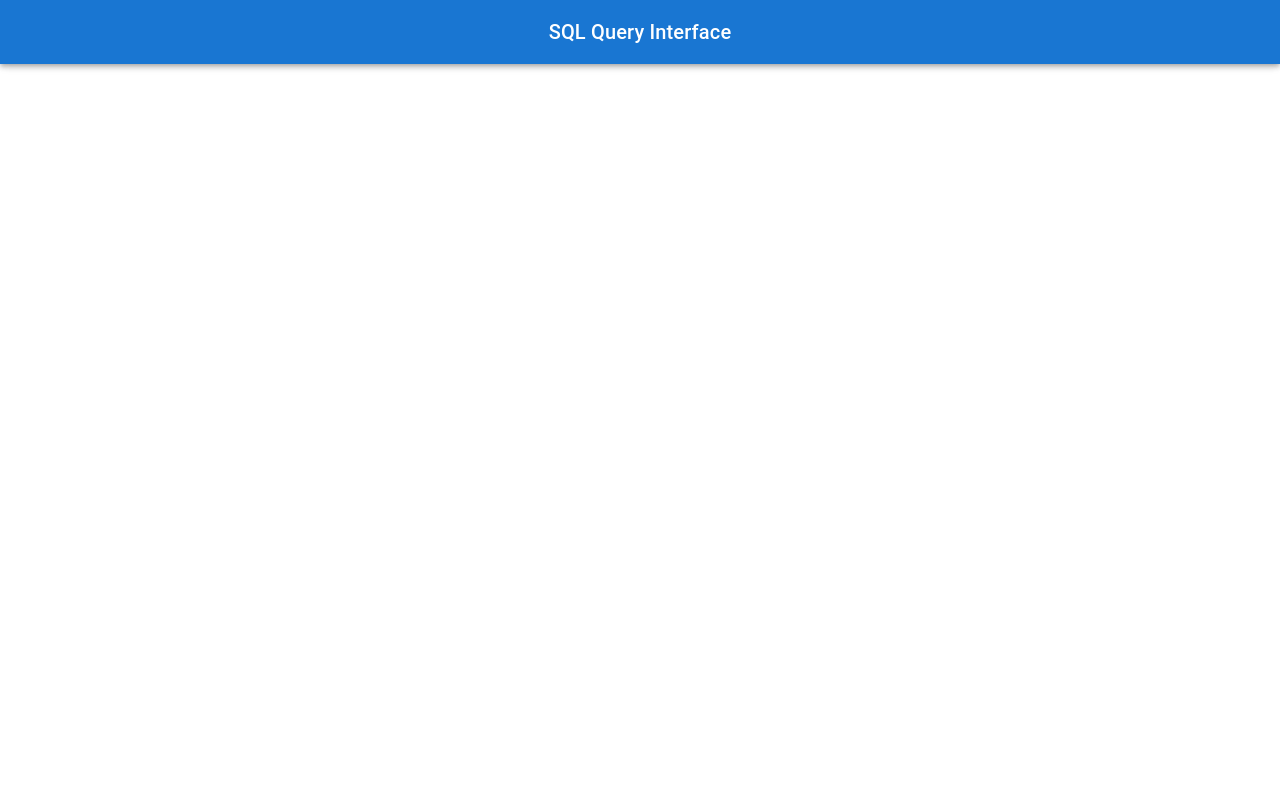
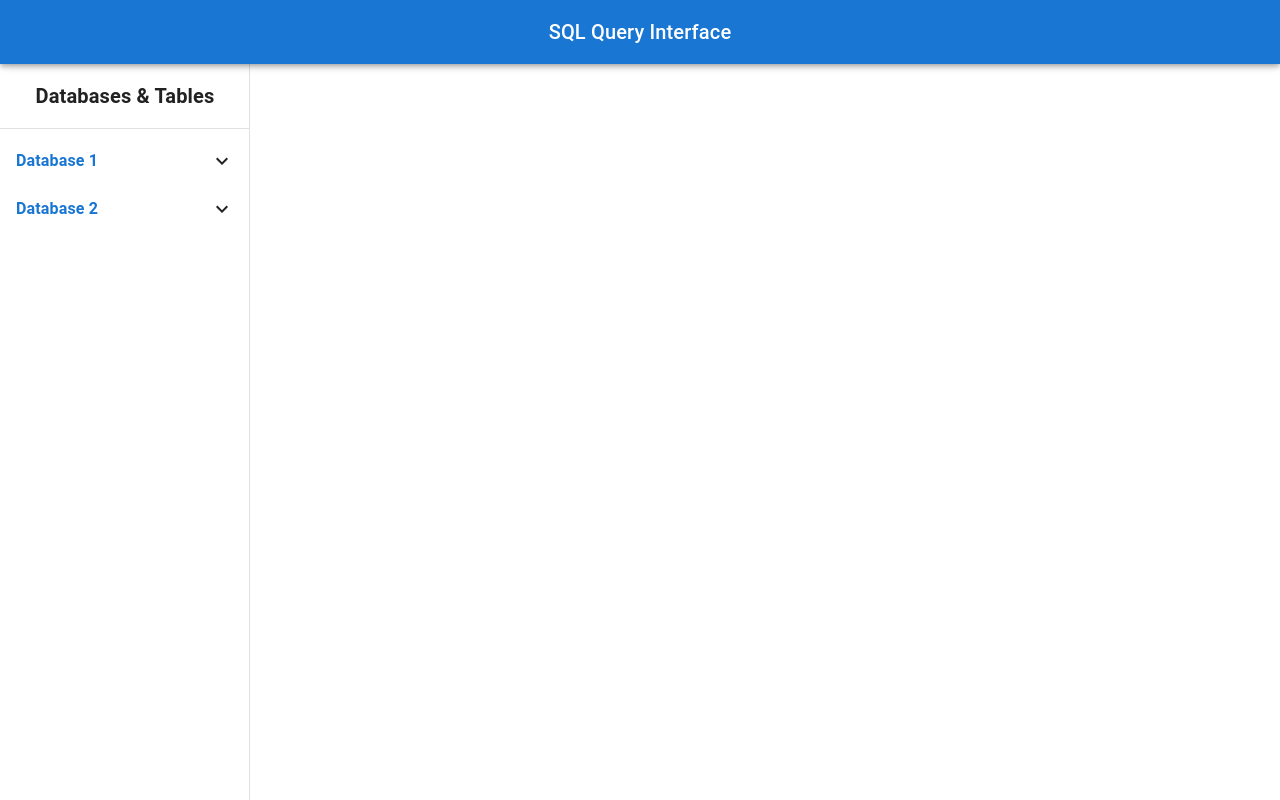
Before and after one commit to RushikeshGaikwad78/QueryXplorer, a React (Vite) app: page / in a window 1280 px wide. Built offline with nearby package versions, Linux system fonts and the light colour scheme.

Commit message:
implemented left drawer for displaying databases and tables

```diff
--- a/src/App.tsx
+++ b/src/App.tsx
@@ -1,16 +1,71 @@
 import './App.css'
-import { useState } from 'react'
-import { AppBar,Toolbar,IconButton,Typography } from '@mui/material'
+import { useState, Suspense, useMemo , useCallback } from 'react'
+import { AppBar,Toolbar,IconButton,Typography,Drawer,Box,useMediaQuery  } from '@mui/material'
 import {
   Menu as MenuIcon,
   History as HistoryIcon
 } from '@mui/icons-material'
+
+import { QueryState} from './types'
+import { mockDatabases } from './data/mockdata'
+import LeftDrawer from './components/LeftDrawer'
+
 function App() {
+  const prefersDarkMode = useMediaQuery('(prefers-color-scheme: dark)')
   const [mobileLeftOpen, setMobileLeftOpen] = useState(false)
   const [mobileRightOpen, setMobileRightOpen] = useState(false)
+  const [state, setState] = useState<QueryState>({
+    query: '',
+    tableData: null,
+    activeTable: null,
+    expandedDB: {},
+    expandedTables: {},
+    databases: mockDatabases,
+    theme: prefersDarkMode ? 'dark' : 'light',
+    queryHistory: []
+  })
+
+  const toggleDatabase = useCallback((dbName: string) => {
+    setState(prev => ({
+      ...prev,
+      expandedDB: {
+        ...prev.expandedDB,
+        [dbName]: !prev.expandedDB[dbName]
+      }
+    }))
+  }, []);
+
+  const toggleTable = useCallback((dbName: string, tableName: string) => {
+    setState(prev => ({
+      ...prev,
+      expandedTables: {
+        ...prev.expandedTables,
+        [`${dbName}-${tableName}`]: !prev.expandedTables[`${dbName}-${tableName}`]
+      },
+      activeTable: tableName
+    }))
+  }, []);
+
+  const drawerWidth = {
+    left: 250,
+    right: 300
+  };
+
+  const drawer = useMemo(() => (
+    <Suspense fallback={<Box sx={{ p: 2 }}>Loading...</Box>}>
+      <LeftDrawer
+        databases={state.databases}
+        expandedDB={state.expandedDB}
+        expandedTables={state.expandedTables}
+        toggleDatabase={toggleDatabase}
+        toggleTable={toggleTable}
+      />
+    </Suspense>
+  ), [state.databases, state.expandedDB, state.expandedTables, toggleDatabase, toggleTable]);
+
   return (
     <>
-         <AppBar position="fixed" sx={{ zIndex: (theme) => theme.zIndex.drawer + 1 }}>
+        <AppBar position="fixed" sx={{ zIndex: (theme) => theme.zIndex.drawer + 1 }}>
           <Toolbar>
             <IconButton
               color="inherit"
@@ -33,6 +88,49 @@ function App() {
               </IconButton>
           </Toolbar>
         </AppBar>
+        {/* Left Drawer */}
+        <Drawer
+          variant="temporary"
+          open={mobileLeftOpen}
+          onClose={() => setMobileLeftOpen(false)}
+          ModalProps={{ keepMounted: true }}
+          sx={{
+            display: { xs: 'block', md: 'none' },
+            '& .MuiDrawer-paper': {
+              width: drawerWidth.left,
+              boxSizing: 'border-box',
+            },
+          }}
+        >
+          {drawer}
+        </Drawer>
+        <Drawer
+          variant="permanent"
+          sx={{
+            width: drawerWidth.left,
+            flexShrink: 0,
+            display: { xs: 'none', md: 'block' },
+            '& .MuiDrawer-paper': {
+              width: drawerWidth.left,
+              boxSizing: 'border-box',
+              top: '64px',
+              height: 'calc(100% - 64px)',
+              position: 'fixed',
+              left: 0,
+              border: 'none',
+              borderRight: '1px solid',
+              borderColor: 'divider'
+            },
+          }}
+        >
+          {drawer}
+        </Drawer>
+
+        {/* main content */}
+
+        {/* Right Drawer */}
+
+
     </>
   )
 }
--- /dev/null
+++ b/src/components/LeftDrawer.tsx
@@ -0,0 +1,89 @@
+import React from 'react';
+import {
+  Box,
+  Typography,
+  List,
+  ListItem,
+  ListItemText,
+  Collapse,
+  Divider
+} from '@mui/material';
+import {
+  ExpandMore as ExpandMoreIcon,
+  ExpandLess as ExpandLessIcon
+} from '@mui/icons-material';
+import { Database } from '../types';
+
+interface LeftDrawerProps {
+  databases: Database;
+  expandedDB: { [key: string]: boolean };
+  expandedTables: { [key: string]: boolean };
+  toggleDatabase: (dbName: string) => void;
+  toggleTable: (dbName: string, tableName: string) => void;
+}
+
+const LeftDrawer: React.FC<LeftDrawerProps> = ({
+  databases,
+  expandedDB,
+  expandedTables,
+  toggleDatabase,
+  toggleTable
+}) => {
+  return (
+    <Box sx={{ width: 250 }}>
+      <Typography variant="h6" sx={{ p: 2, fontWeight: 'bold' }}>
+        Databases & Tables
+      </Typography>
+      <Divider />
+      <List>
+        {Object.keys(databases).map((dbName) => (
+          <Box key={dbName}>
+            <ListItem component="div" onClick={() => toggleDatabase(dbName)}>
+              <ListItemText
+                primary={dbName}
+                primaryTypographyProps={{
+                  fontSize: '1rem',
+                  fontWeight: 'bold',
+                  color: 'primary.main',
+                }}
+              />
+              {expandedDB[dbName] ? <ExpandLessIcon /> : <ExpandMoreIcon />}
+            </ListItem>
+            <Collapse in={expandedDB[dbName]} timeout="auto" unmountOnExit>
+              <List component="div" disablePadding sx={{ pl: 2 }}>
+                {Object.keys(databases[dbName]).map((tableName) => (
+                  <Box key={tableName}>
+                    <ListItem component="div" onClick={() => toggleTable(dbName, tableName)} sx={{ pl: 2 }}>
+                      <ListItemText
+                        primary={tableName}
+                        primaryTypographyProps={{
+                          fontSize: '0.9rem',
+                          fontWeight: 'medium',
+                        }}
+                      />
+                      {expandedTables[`${dbName}-${tableName}`] ? <ExpandLessIcon /> : <ExpandMoreIcon />}
+                    </ListItem>
+                    <Collapse in={expandedTables[`${dbName}-${tableName}`]} timeout="auto" unmountOnExit>
+                      <List component="div" disablePadding sx={{ pl: 4 }}>
+                        {databases[dbName][tableName].map((col, index) => (
+                          <ListItem key={index} sx={{ pl: 2 }}>
+                            <ListItemText
+                              primary={`${col.column} - ${col.type}`}
+                              primaryTypographyProps={{ fontSize: '0.8rem', color: 'text.secondary' }}
+                            />
+                          </ListItem>
+                        ))}
+                      </List>
+                    </Collapse>
+                  </Box>
+                ))}
+              </List>
+            </Collapse>
+          </Box>
+        ))}
+      </List>
+    </Box>
+  );
+};
+
+export default LeftDrawer;
```
